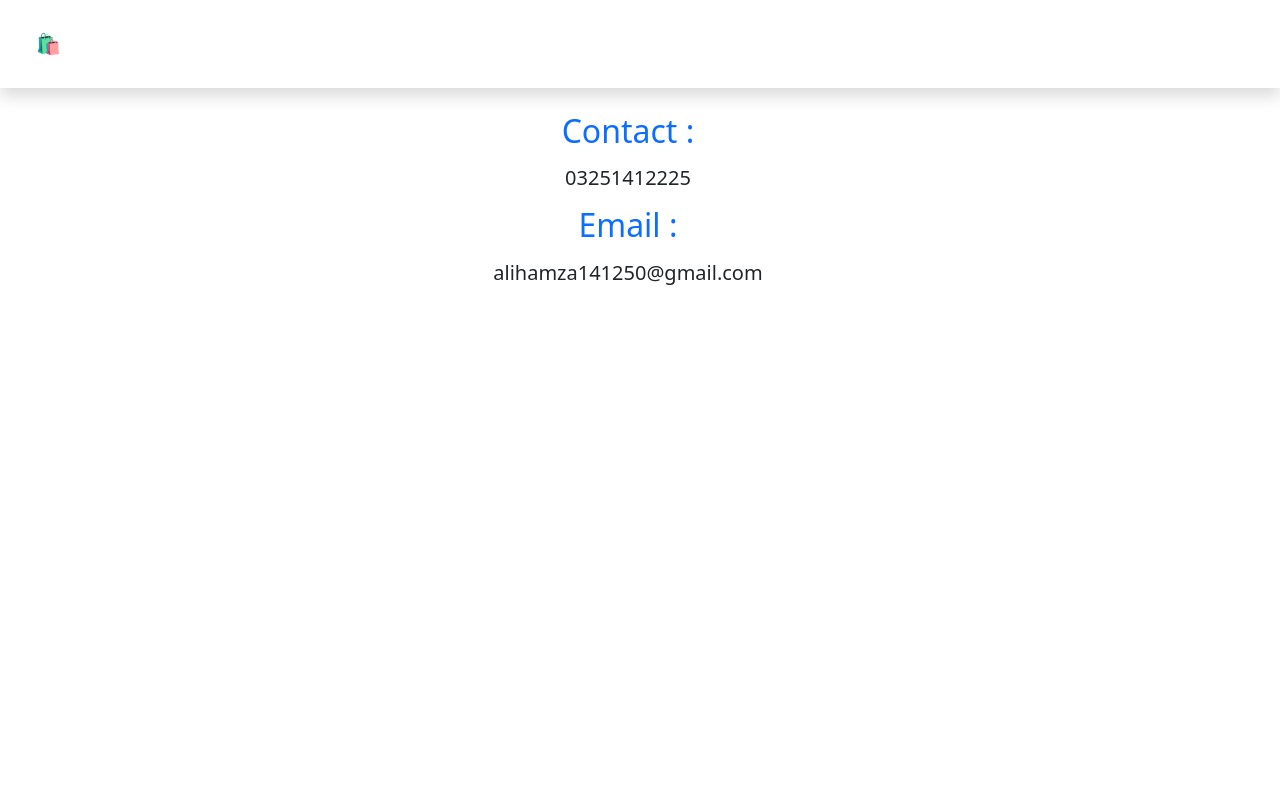
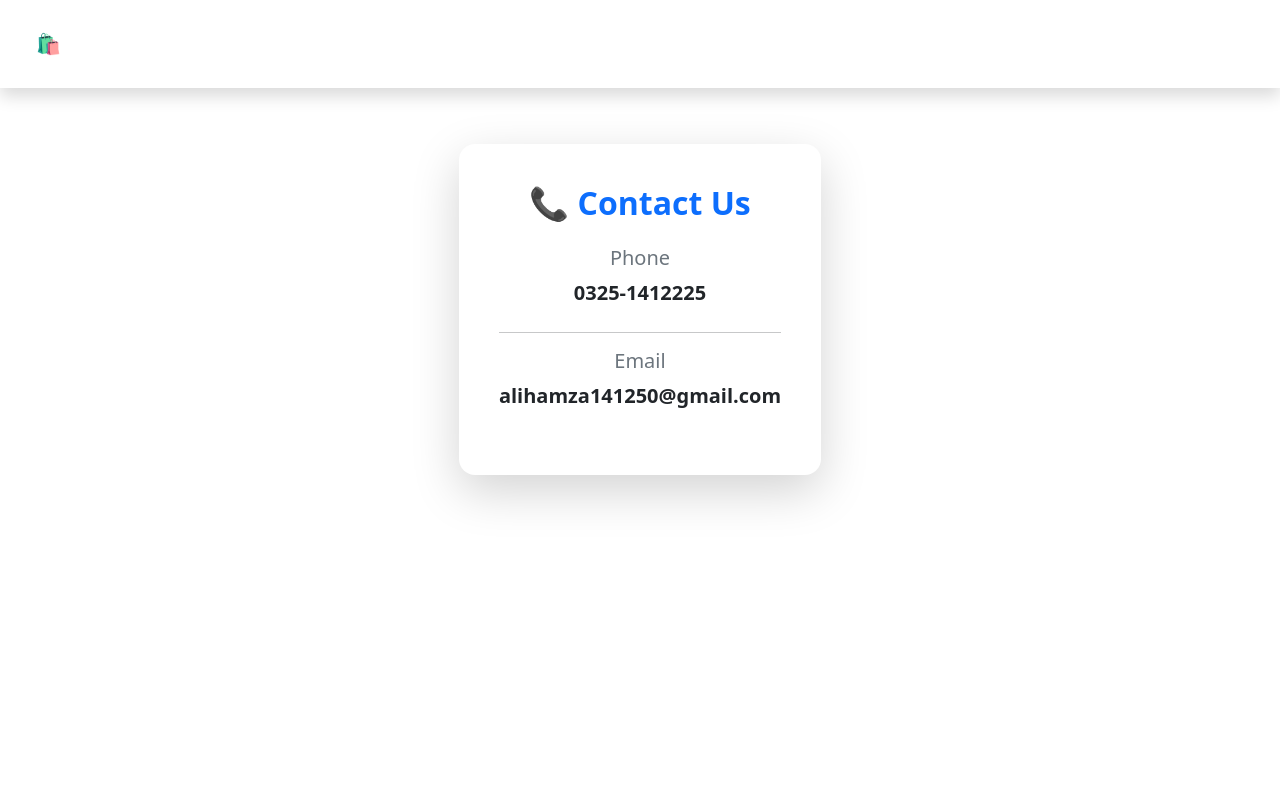
Before and after one commit to alihamza-doc/e_commerce, a React (Vite) app in the folder frontend/: page /contact in a window 1280 px wide. Shown: the top 800 px of the page. Built offline with nearby package versions, Linux system fonts and the light colour scheme.

Commit message:
Update Contact.jsx

```diff
--- a/frontend/src/pages/Contact.jsx
+++ b/frontend/src/pages/Contact.jsx
@@ -1,28 +1,29 @@
-function contact(){
-    return(
-        <>
-        <div className="row container-fluid mt-5 pt-5">
-          <div className="col-md-4"></div>
-          <div className="col-md-4 text-center">
-            <h2 className="text-primary my-3">
-                Contact :
-            </h2>
-            <h5>03251412225</h5>
-            <h2 className="text-primary my-3">
-                Email :
-            </h2>
-            <h5>alihamza141250@gmail.com</h5>
+function Contact() {
+  return (
+    <>
+      <div className="container mt-5 pt-5 d-flex justify-content-center">
+        <div className="card shadow-lg border-0 mt-5 rounded-4 p-4 text-center" style={{ maxWidth: "500px" }}>
+          <div className="card-body">
+            <h2 className="text-primary mb-4 fw-bold">📞 Contact Us</h2>
+
+            <div className="mb-4">
+              <h5 className="text-secondary">Phone</h5>
+              <p className="fs-5 fw-semibold">0325-1412225</p>
+            </div>
+
+            <hr />
+
+            <div className="mb-4">
+              <h5 className="text-secondary">Email</h5>
+              <p className="fs-5 fw-semibold">alihamza141250@gmail.com</p>
+            </div>
 
 
           </div>
-          <div className="col-md-4"></div>
+        </div>
+      </div>
+    </>
+  );
+}
 
-        </div>
-
-
-        </>
-    )
-};
-
-
-export default contact;
+export default Contact;
```
